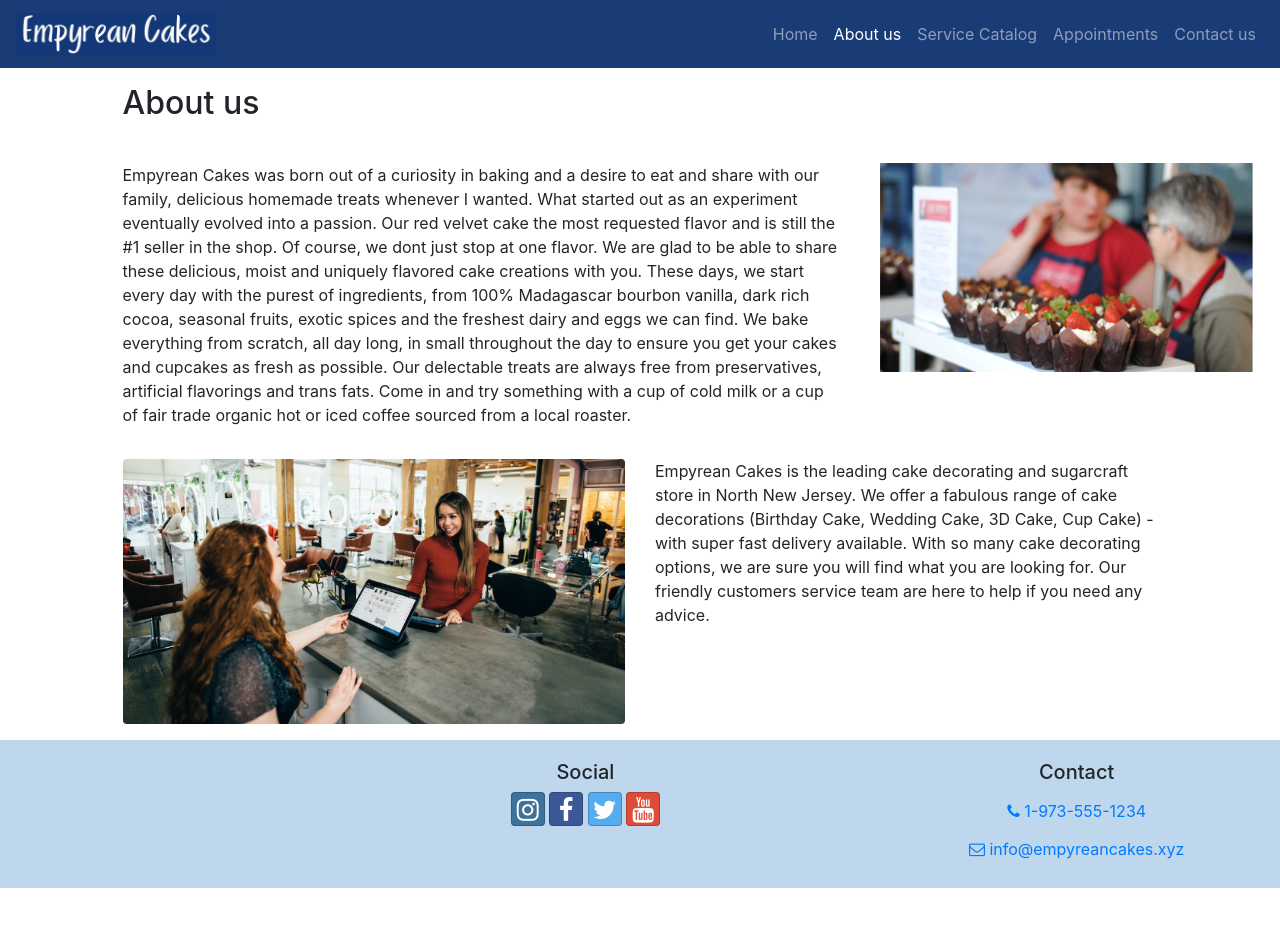
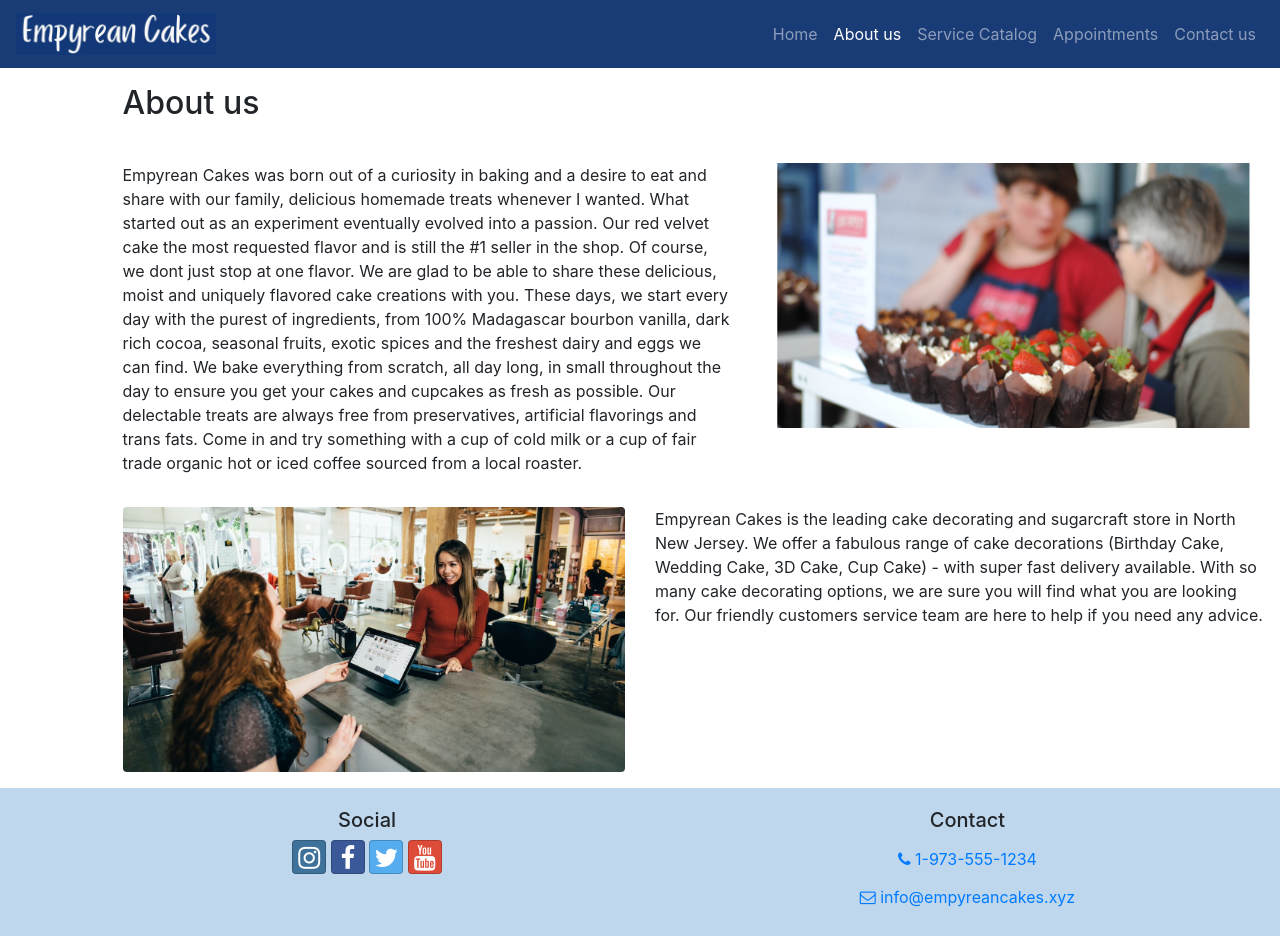
Before and after one commit to hadekoya/newera_crm, a website: page about.html in a window 1280 px wide. Before the commit the page ends 888 px from the top, so only its background shows below. Drawn offline with nearby package versions, Linux system fonts and the light colour scheme.

Commit message:
Fixed formatting issues with contact & about pages

```diff
--- a/about.html
+++ b/about.html
@@ -78,7 +78,8 @@
      </div>
     </div>
     <div class="row row-content p-3">
-      <div class="col-7 offset-1">
+      <div class="col-sm-1 d-md-block"></div>
+      <div class="col-sm-6">
         <span
           >Empyrean Cakes was born out of a curiosity in baking and a desire to
           eat and share with our family, delicious homemade treats whenever I
@@ -97,19 +98,19 @@
           or iced coffee sourced from a local roaster.
         </span>
       </div>
-      <div class="col-4">
+      <div class="col-sm-5">
         <img src="img/store.png" class="img-fluid rounded d-block w-100" />
       </div>
     </div>
 
-    <div class="row row-content p-3">
-      <div class="col-5 offset-1">
+    <div class="row  p-3 flex-column-reverse flex-sm-row">
+      <div class="col-md-5 d-md-block offset-md-1">
         <img
           src="img/customer service.png"
           class="img-fluid rounded d-block w-100"
         />
       </div>
-      <div class="col-5">
+      <div class="col-sm-6" >
         <span
         >Empyrean Cakes is the leading cake decorating and sugarcraft
         store in North New Jersey. We offer a fabulous range of cake
@@ -123,8 +124,8 @@
 
     <footer class="site-footer">
       <div class="row">
-        <div class="col-4 col-sm-2 offset-1"></div>
-        <div class="col-6 col-sm-5 text-center">
+        <!-- <div class="col-sm-2 offset-1"></div> -->
+        <div class="col-sm-5 offset-1 text-center">
           <h5>Social</h5>
           <a
             class="btn btn-social-icon btn-instagram"
@@ -145,7 +146,7 @@
             <i class="fa fa-youtube fa-2x"></i>
           </a>
         </div>
-        <div class="col-sm-4 text-center">
+        <div class="col-sm-4 offset-1 text-center">
           <h5>Contact</h5>
           <a role="button" class="btn btn-link" href="tel:+19735551234"
             ><i class="fa fa-phone"></i> 1-973-555-1234</a
--- a/package.json
+++ b/package.json
@@ -7,7 +7,7 @@
     "copyfonts": "copyfiles -f node_modules/font-awesome/fonts/* dist/fonts",
     "imagemin": "imagemin img/* -o dist/img",
     "clean": "rimraf dist",
-    "usemin": "usemin contact.html -d dist --htmlmin -o dist/contact.html && usemin index.html -d dist --htmlmin -o dist/index.html && usemin appointment.html -d dist --htmlmin -o dist/appointment.html && usemin catalog.html -d dist --htmlmin -o dist/catalog.html",
+    "usemin": "usemin contact.html -d dist --htmlmin -o dist/contact.html && usemin index.html -d dist --htmlmin -o dist/index.html && usemin appointment.html -d dist --htmlmin -o dist/appointment.html && usemin catalog.html -d dist --htmlmin -o dist/catalog.html && usemin about.html -d dist --htmlmin -o dist/about.html --htmlmin true",
     "build": "npm run clean && npm run imagemin && npm run copyfonts && npm run usemin",
     "test": "echo \"Error: no test specified\" && exit 1",
     "lite": "lite-server",
```
Also changed, not shown: appointment.html (+3 -3 lines), catalog.html (+3 -3 lines), contact.html (+5 -4 lines), index.html (+6 -4 lines).
